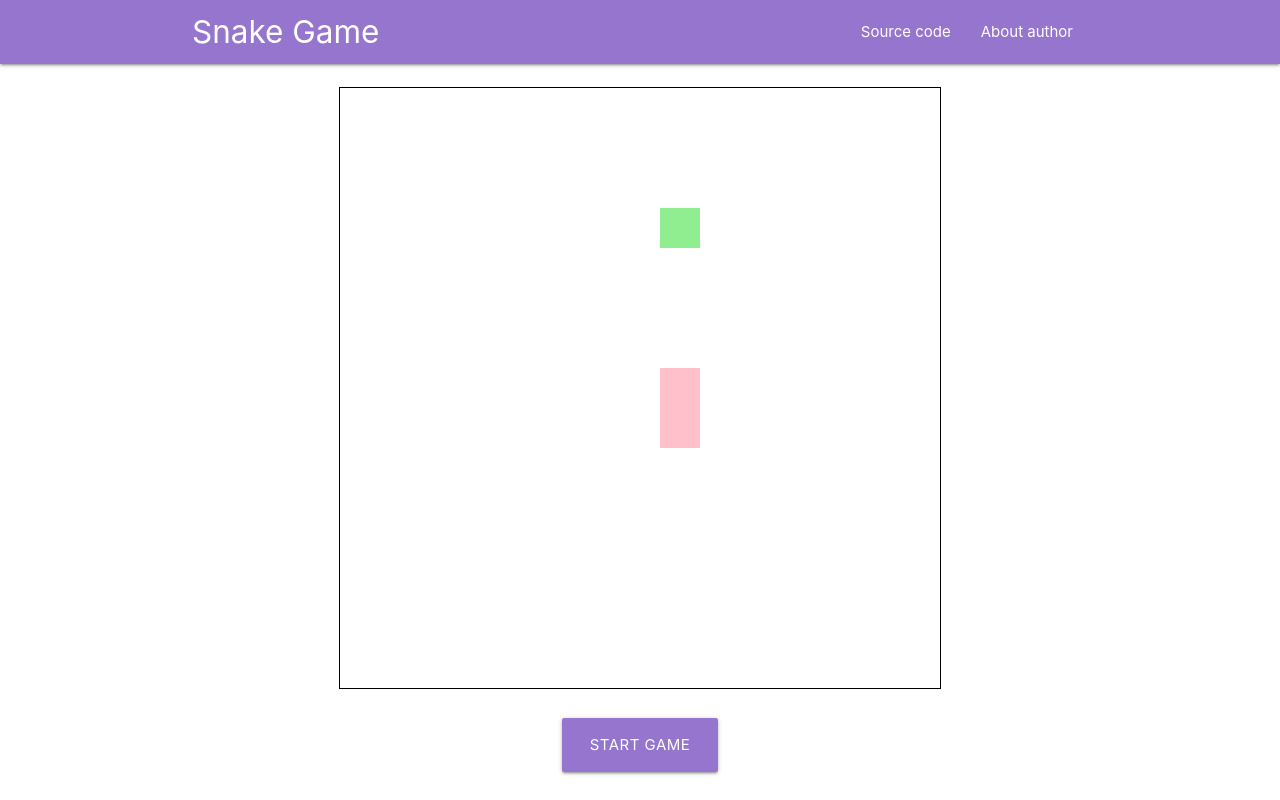
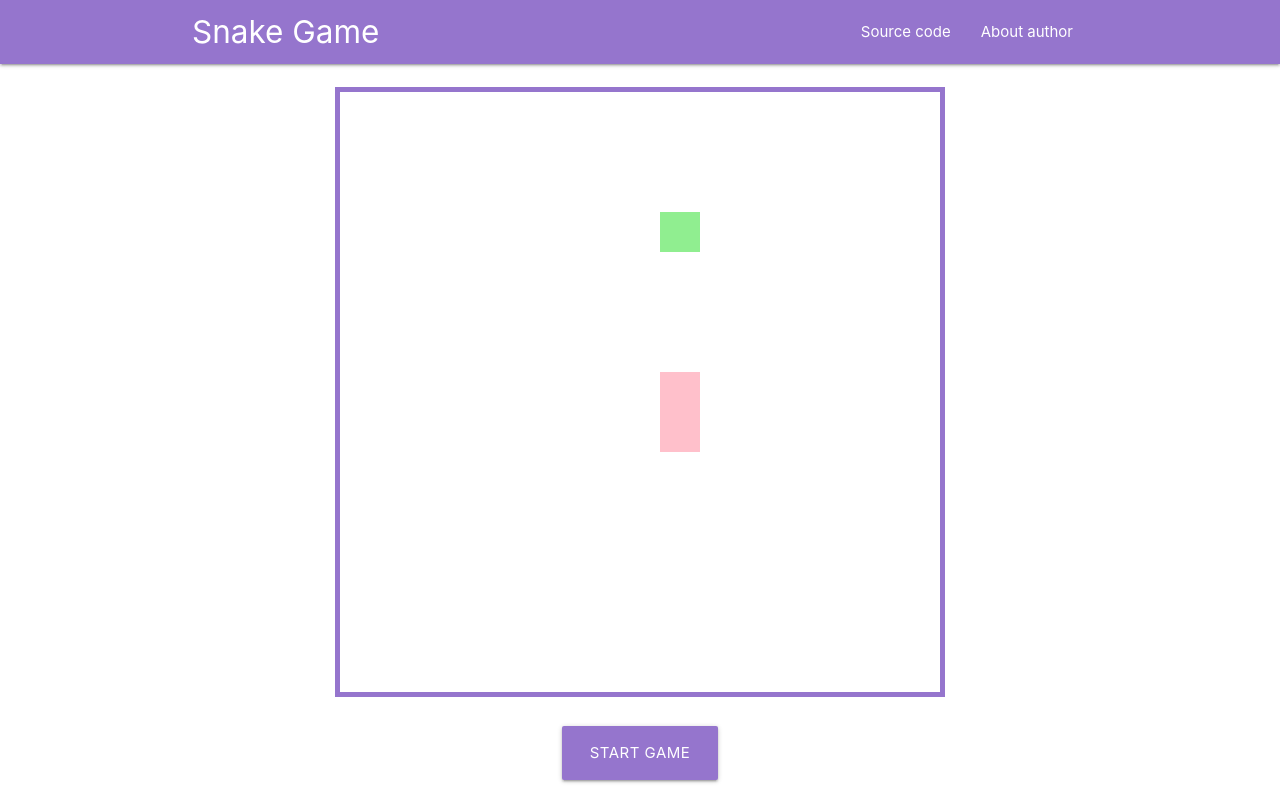
Before and after one commit to mtytos/SNAKE-GAME, a React (Create React App) app: page / in a window 1280 px wide. Built offline with nearby package versions, Linux system fonts and the light colour scheme.

Commit message:
add some style

```diff
--- a/src/App.js
+++ b/src/App.js
@@ -96,7 +96,7 @@ const App = () => {
             <div className="container center-align">
                 <div role="button" tabIndex="0" onKeyDown={e => moveSnake(e)}>
                     <canvas
-                        style={{border: "1px solid black"}}
+                        style={{border: "5px solid #9575cd"}}
                         ref={canvasRef}
                         width={`${CANVAS_SIZE[0]}px`}
                         height={`${CANVAS_SIZE[1]}px`}
```
